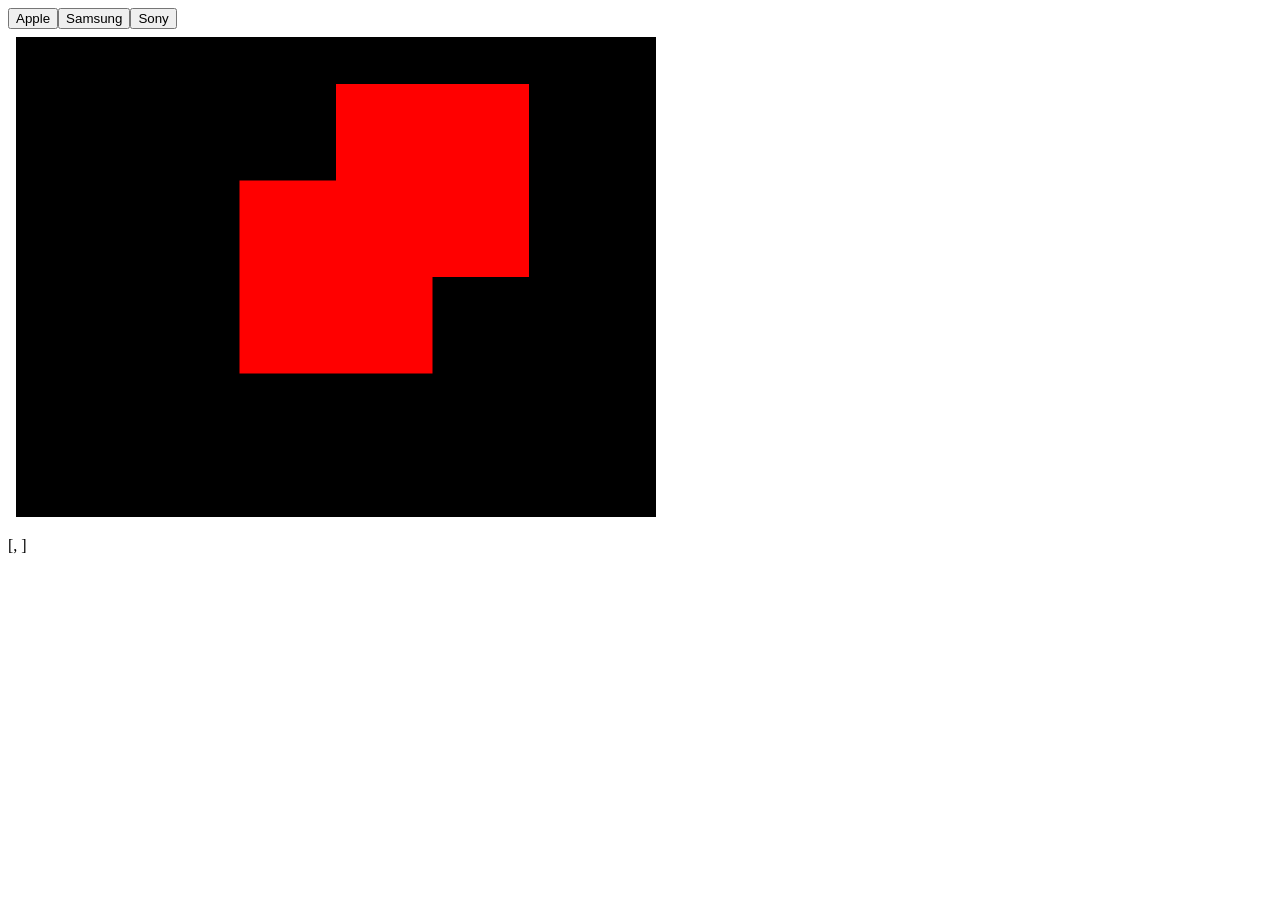
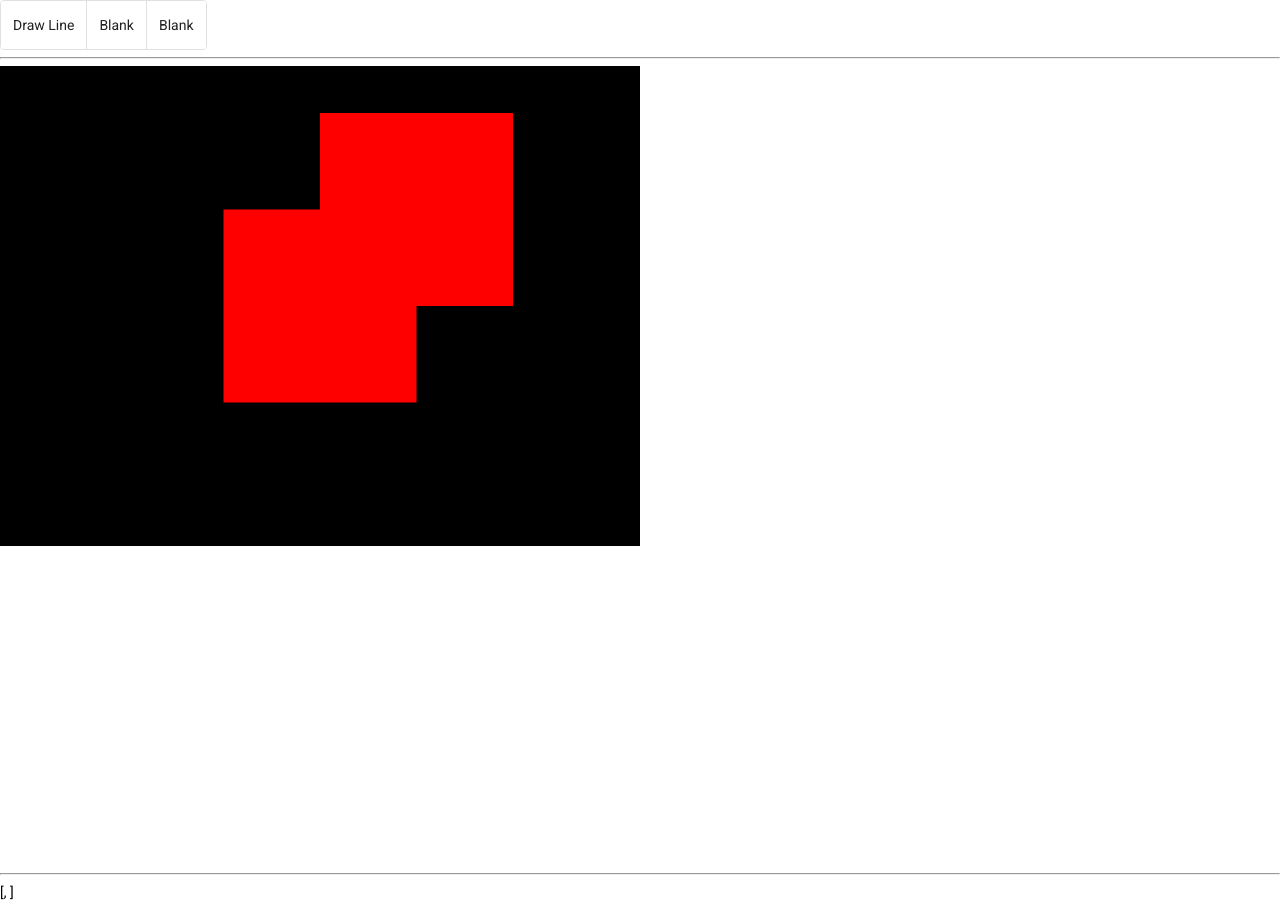
Before and after one commit to bradjstu/arch-draw, an Angular app: page / in a window 1280 px wide. Before the commit the page ends 800 px from the top, so only its background shows below. Built offline with nearby package versions, Linux system fonts and the light colour scheme.

Commit message:
Toggle Buttons

```diff
--- a/angular.json
+++ b/angular.json
@@ -24,6 +24,7 @@
               "src/assets"
             ],
             "styles": [
+              "./node_modules/@angular/material/prebuilt-themes/deeppurple-amber.css",
               "src/styles.css"
             ],
             "scripts": []
@@ -88,6 +89,7 @@
               "src/assets"
             ],
             "styles": [
+              "./node_modules/@angular/material/prebuilt-themes/deeppurple-amber.css",
               "src/styles.css"
             ],
             "scripts": []
@@ -119,6 +121,7 @@
           }
         }
       }
-    }},
+    }
+  },
   "defaultProject": "stu-arc"
 }
--- a/package.json
+++ b/package.json
@@ -12,10 +12,12 @@
   "private": true,
   "dependencies": {
     "@angular/animations": "~9.0.6",
+    "@angular/cdk": "^9.2.0",
     "@angular/common": "~9.0.6",
     "@angular/compiler": "~9.0.6",
     "@angular/core": "~9.0.6",
     "@angular/forms": "~9.0.6",
+    "@angular/material": "^9.2.0",
     "@angular/platform-browser": "~9.0.6",
     "@angular/platform-browser-dynamic": "~9.0.6",
     "@angular/router": "~9.0.6",
--- a/src/app/app.component.html
+++ b/src/app/app.component.html
@@ -1,3 +1,5 @@
 <app-main-toolbar></app-main-toolbar>
+<hr>
 <app-canvas2d></app-canvas2d>
+<hr>
 <app-bottom-bar></app-bottom-bar>
--- a/src/app/canvas2d/canvas2d.component.ts
+++ b/src/app/canvas2d/canvas2d.component.ts
@@ -56,7 +56,7 @@ export class Canvas2dComponent implements AfterViewInit {
   // Getting Data from other angular components
   private initaliseSubscribers() {
     this.mainToolbarService.change.subscribe( value => {
-        if (value) {
+        if (value === 'Draw Line') {
           this.glCanvas.style.cursor = 'crosshair';
         } else {
           this.glCanvas.style.cursor = 'default';
--- a/src/app/main-toolbar/main-toolbar.component.html
+++ b/src/app/main-toolbar/main-toolbar.component.html
@@ -1,5 +1,11 @@
-<div class="btn-group">
-  <button (click)="onButton1CLick()" type="button" class="btn btn-primary">Apple</button>
-  <button type="button" class="btn btn-primary">Samsung</button>
-  <button type="button" class="btn btn-primary">Sony</button>
-</div>
+<mat-button-toggle-group #group="matButtonToggleGroup">
+  <mat-button-toggle value="Draw Line" aria-label="Text align left" (change)="onButtonChange($event.value)">
+    Draw Line
+  </mat-button-toggle>
+  <mat-button-toggle value="center" aria-label="Text align center" (change)="onButtonChange($event.value)">
+    Blank
+  </mat-button-toggle>
+  <mat-button-toggle value="right" aria-label="Text align right" (change)="onButtonChange($event.value)">
+    Blank
+  </mat-button-toggle>
+</mat-button-toggle-group>
--- a/src/app/main-toolbar/main-toolbar.component.ts
+++ b/src/app/main-toolbar/main-toolbar.component.ts
@@ -1,4 +1,4 @@
-import { Component, OnInit } from '@angular/core';
+import { Component, OnInit, Output, EventEmitter } from '@angular/core';
 import { MainToolbarService } from './main-toolbar.service';
 
 @Component({
@@ -8,13 +8,14 @@ import { MainToolbarService } from './main-toolbar.service';
 })
 export class MainToolbarComponent implements OnInit {
 
+  @Output() buttonChange = new EventEmitter();
+
   constructor(private service: MainToolbarService) { }
 
   ngOnInit(): void {
   }
 
-  onButton1CLick() {
-    this.service.toggleButton1Clicked();
+  onButtonChange(value) {
+    this.service.toggleButtons(value);
   }
-
 }
--- a/src/app/main-toolbar/main-toolbar.service.ts
+++ b/src/app/main-toolbar/main-toolbar.service.ts
@@ -2,14 +2,13 @@ import { EventEmitter } from '@angular/core';
 
 export class MainToolbarService {
 
-  private clicked = false;
+  private clicked = '';
   public change: EventEmitter<any> = new EventEmitter();
 
 
-  toggleButton1Clicked() {
-    this.clicked = !this.clicked;
+  toggleButtons(value) {
+    this.clicked = value;
     this.change.emit(this.clicked);
-    console.log('Hi');
   }
 
 }
--- a/src/index.html
+++ b/src/index.html
@@ -6,8 +6,10 @@
   <base href="/">
   <meta name="viewport" content="width=device-width, initial-scale=1">
   <link rel="icon" type="image/x-icon" href="favicon.ico">
+  <link href="https://fonts.googleapis.com/css?family=Roboto:300,400,500&display=swap" rel="stylesheet">
+  <link href="https://fonts.googleapis.com/icon?family=Material+Icons" rel="stylesheet">
 </head>
-<body>
+<body class="mat-typography">
   <app-root></app-root>
 </body>
 </html>
--- a/src/styles.css
+++ b/src/styles.css
@@ -1 +1,4 @@
 /* You can add global styles to this file, and also import other style files */
+
+html, body { height: 100%; }
+body { margin: 0; font-family: Roboto, "Helvetica Neue", sans-serif; }
```
Also changed, not shown: src/app/app.module.ts (+6 -1 lines), 1 other file (tests, documents, lock files or other folders).
